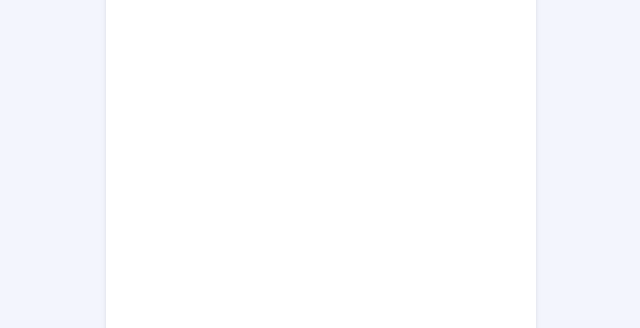
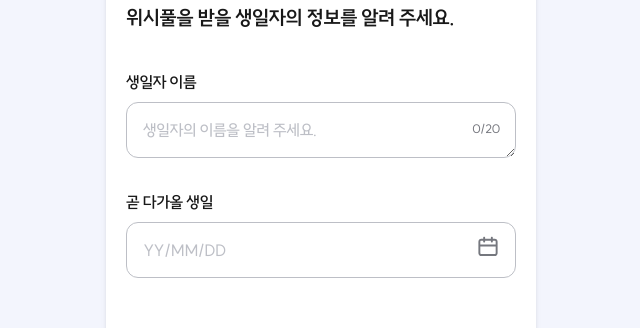
Before and after one commit to WishPool-dev/WishPool-FE, a Next.js app: page /wishpool/create in a window 1280 px wide. Shown: the part 141-469 px from the top of the page, without its empty margins (319-959 px from the left). Built offline with nearby package versions, Linux system fonts and the light colour scheme.

Commit message:
feat: FormField 로 변경 (#47)

```diff
--- a/src/components/wishpool/builder/create/step/Step1.tsx
+++ b/src/components/wishpool/builder/create/step/Step1.tsx
@@ -1,7 +1,6 @@
-import Calendar from '@/components/common/Calendar';
+import FormField from '@/components/common/FormField';
+import Question from '@/components/common/Question';
 import ButtonContainer from '@/components/wishpool/builder/create/ButtonContainer';
-import InputBox from '@/components/wishpool/builder/create/InputBox';
-import Question from '@/components/wishpool/builder/create/Question';
 import { StepProps } from '@/types/wishpool/builder/stepProps';
 
 const Step1 = ({ onPrev, onNext }: StepProps) => {
@@ -15,15 +14,17 @@
       </div>
 
       <div className="mt-[4rem]">
-        <InputBox
-          content="생일자 이름"
+        <FormField
+          label="생일자 이름"
           placeholder="생일자의 이름을 알려 주세요."
           maxLength={20}
         />
       </div>
+
       <div className="mt-[3.2rem]">
-        <Calendar content="곧 다가올 생일" />
+        <FormField mode="calendar" label="곧 다가올 생일" />
       </div>
+
       <ButtonContainer
         next="active"
         onClickPrev={onPrev}
--- a/src/components/wishpool/builder/create/step/Step2.tsx
+++ b/src/components/wishpool/builder/create/step/Step2.tsx
@@ -1,6 +1,6 @@
+import FormField from '@/components/common/FormField';
+import Question from '@/components/common/Question';
 import ButtonContainer from '@/components/wishpool/builder/create/ButtonContainer';
-import InputBox from '@/components/wishpool/builder/create/InputBox';
-import Question from '@/components/wishpool/builder/create/Question';
 import { StepProps } from '@/types/wishpool/builder/stepProps';
 
 const Step2 = ({ onPrev, onNext }: StepProps) => {
@@ -15,12 +15,12 @@
       </div>
 
       <div className="mt-[4rem]">
-        <InputBox
-          content="위시풀 소개"
+        <FormField
+          label="위시풀 소개"
           placeholder={`참여자가 이 소개글을 볼 수 있어요.
 생일자에게는 보이지 않아요.`}
           maxLength={200}
-          height="h-[15rem]"
+          variant="long"
         />
       </div>
 
--- a/src/components/wishpool/builder/create/step/Step3.tsx
+++ b/src/components/wishpool/builder/create/step/Step3.tsx
@@ -1,6 +1,6 @@
 import Icon from '@/components/common/Icon';
+import Question from '@/components/common/Question';
 import ButtonContainer from '@/components/wishpool/builder/create/ButtonContainer';
-import Question from '@/components/wishpool/builder/create/Question';
 import { StepProps } from '@/types/wishpool/builder/stepProps';
 
 const Step3 = ({ onPrev, onNext }: StepProps) => {
--- a/src/components/wishpool/builder/create/step/Step4.tsx
+++ b/src/components/wishpool/builder/create/step/Step4.tsx
@@ -1,11 +1,11 @@
-import Calendar from '@/components/common/Calendar';
+import FormField from '@/components/common/FormField';
+import Question from '@/components/common/Question';
 import ButtonContainer from '@/components/wishpool/builder/create/ButtonContainer';
-import Question from '@/components/wishpool/builder/create/Question';
 import { StepProps } from '@/types/wishpool/builder/stepProps';
 
 const Step4 = ({ onPrev, onNext }: StepProps) => {
   return (
-    <section className="px-[2rem]">
+    <section className="mt-[2.8rem] px-[2rem]">
       <div className="mt-[1.6rem]">
         <Question
           required={true}
@@ -14,8 +14,9 @@
       </div>
 
       <div className="mt-[3.2rem]">
-        <Calendar content="선물 리스트 마감일" />
+        <FormField mode="calendar" tag="참여자" label="선물 리스트 마감일" />
       </div>
+
       <ButtonContainer
         next="active"
         onClickPrev={onPrev}
```
